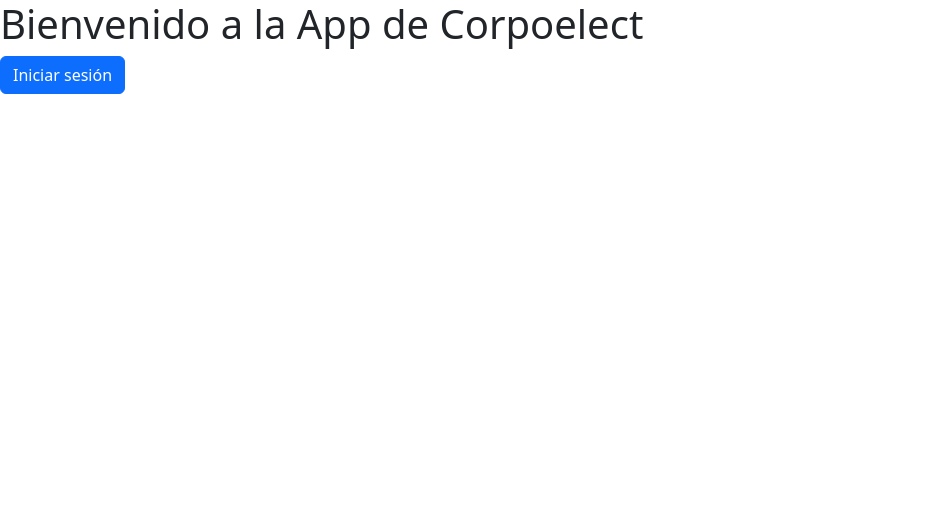
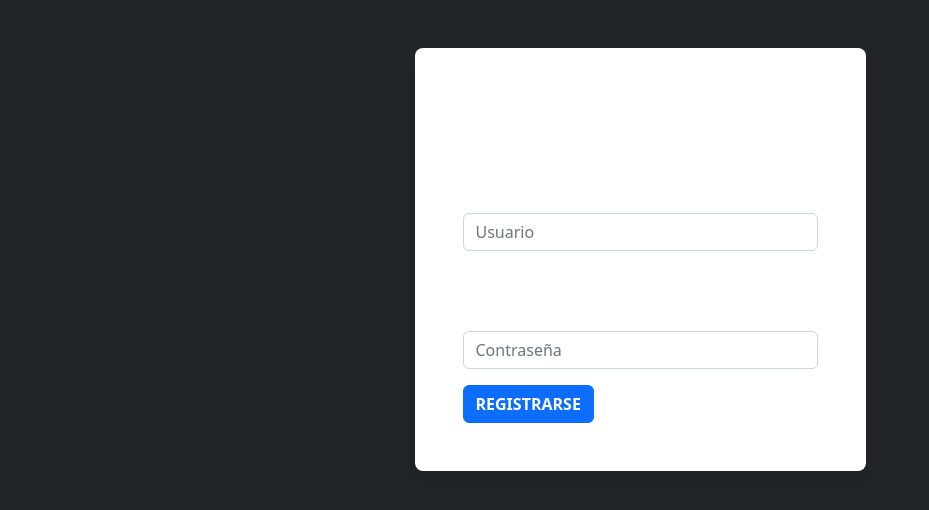
Before and after one commit to LeonardoMontilla74/corpoelect, a React (Create React App) app in the folder frontend/: page / in a window 1280 px wide. Shown: the top 510 px of the page, without its empty margins (0-929 px from the left). Built offline with nearby package versions, Linux system fonts and the light colour scheme.

Commit message:
Register

```diff
--- a/frontend/package.json
+++ b/frontend/package.json
@@ -6,15 +6,17 @@
   "dependencies": {
     "axios": "^1.1.3",
     "bootstrap": "^5.2.2",
+    "dotenv": "^16.0.3",
     "react": "^18.2.0",
     "react-bootstrap": "^2.5.0",
     "react-dom": "^18.2.0",
+    "react-hook-form": "^7.39.4",
     "react-icons": "^4.6.0",
     "react-router-dom": "^6.4.3",
     "react-scripts": "5.0.1"
   },
   "scripts": {
-    "dev": "react-scripts start",
+    "start": "react-scripts start",
     "build": "react-scripts build"
   },
   "eslintConfig": {
@@ -35,6 +37,7 @@
     ]
   },
   "devDependencies": {
+    "@types/dotenv": "^8.2.0",
     "@types/node": "^16.18.0",
     "@types/react": "^18.0.21",
     "@types/react-dom": "^18.0.6",
--- a/frontend/public/index.html
+++ b/frontend/public/index.html
@@ -10,7 +10,7 @@
   <title>App de Corpoelect</title>
 </head>
 
-<body>
+<body class="bg-dark text-white">
   <noscript>You need to enable JavaScript to run this app.</noscript>
   <div id="root"></div>
 </body>
--- a/frontend/src/App.tsx
+++ b/frontend/src/App.tsx
@@ -1,15 +1,14 @@
 import React from 'react';
-import Button from 'react-bootstrap/Button';
+import { Route, Routes } from 'react-router-dom';
+import Home from './pages/Home';
+import Register from './pages/Register';
 
 function App() {
   return (
-    <div>
-      <h1>
-        Bienvenido a la App de Corpoelect
-        {' '}
-      </h1>
-      <Button variant="primary">Iniciar sesión</Button>
-    </div>
+    <Routes>
+      <Route path="/" element={<Register />} />
+      <Route path="/home" element={<Home />} />
+    </Routes>
   );
 }
 
--- /dev/null
+++ b/frontend/src/context/StoreProvider.tsx
@@ -0,0 +1,50 @@
+import axios from 'axios';
+import { useState } from 'react';
+import { useNavigate } from 'react-router-dom';
+import UserContext from './UserContext';
+import { ChildrenProps, InitialState, User } from '../interfaces/User.interface';
+
+function StoreProvider({ children }: ChildrenProps) {
+  const navigate = useNavigate();
+
+  const initialState: InitialState = {
+    userActive: {
+      name: '',
+      password: '',
+      rol: 'user',
+      auth: false,
+    },
+    token: '',
+    allUsers: [],
+  };
+
+  const [state, setState] = useState(initialState);
+
+  async function register({ name, password }: User) {
+    const result = await axios.post('/register', { name, password });
+    setState({
+      ...state,
+      userActive: result.data,
+    });
+    navigate('/home');
+  }
+
+  async function login({ name, password }: User) {
+    const result = await axios.post('/login', { name, password });
+    setState({
+      ...state,
+      userActive: result.data.user,
+      token: result.data.token,
+    });
+    navigate('/home');
+  }
+
+  return (
+    // eslint-disable-next-line react/jsx-no-constructed-context-values
+    <UserContext.Provider value={{ state, register, login }}>
+      {children}
+    </UserContext.Provider>
+  );
+}
+
+export default StoreProvider;
--- /dev/null
+++ b/frontend/src/context/UserContext.tsx
@@ -0,0 +1,6 @@
+import { createContext } from 'react';
+import { Context } from '../interfaces/User.interface';
+
+const UserContext = createContext({} as Context);
+
+export default UserContext;
--- a/frontend/src/index.tsx
+++ b/frontend/src/index.tsx
@@ -1,13 +1,22 @@
 import React from 'react';
 import ReactDOM from 'react-dom/client';
+import { BrowserRouter } from 'react-router-dom';
+import axios from 'axios';
 import App from './App';
+import StoreProvider from './context/StoreProvider';
 import 'bootstrap/dist/css/bootstrap.min.css';
+
+axios.defaults.baseURL = 'http://localhost:4000';
 
 const root = ReactDOM.createRoot(
   document.getElementById('root') as HTMLElement,
 );
 root.render(
   <React.StrictMode>
-    <App />
+    <BrowserRouter>
+      <StoreProvider>
+        <App />
+      </StoreProvider>
+    </BrowserRouter>
   </React.StrictMode>,
 );
--- /dev/null
+++ b/frontend/src/pages/Home.tsx
@@ -0,0 +1,19 @@
+import { useContext } from 'react';
+import UserContext from '../context/UserContext';
+
+function Home() {
+  const { state } = useContext(UserContext);
+
+  return (
+    <header>
+      <h3>{`Hola ${state.userActive?.name}`}</h3>
+      {
+        state.userActive?.auth === false
+          ? <p>Ahora ponte en contacto con el administrador del sitio</p>
+          : <p>Bienvenido</p>
+      }
+    </header>
+  );
+}
+
+export default Home;
--- /dev/null
+++ b/frontend/src/pages/Register.tsx
@@ -0,0 +1,67 @@
+import { useState, useContext } from 'react';
+import { useNavigate } from 'react-router-dom';
+import UserContext from '../context/UserContext';
+
+function Register() {
+  const navigate = useNavigate();
+  const { register } = useContext(UserContext);
+
+  const [input, setInput] = useState({
+    name: '',
+    password: '',
+  });
+
+  function registerUser() {
+    register(input);
+    navigate('/home');
+  }
+
+  return (
+    <div className="container">
+      <div className="row">
+        <div className="col-sm-9 col-md-7 col-lg-5 mx-auto">
+          <div className="card border-0 shadow rounded-3 my-5">
+            <div className="card-body p-4 p-sm-5">
+              <h5 className="card-title text-center mb-5 fw-bold fs-4">Registrarse</h5>
+              <form onSubmit={registerUser}>
+                <div className="form-group mb-3">
+                  <p>Escribe tu nombre y apellido</p>
+                  <input
+                    type="text"
+                    placeholder="Usuario"
+                    className="form-control"
+                    onChange={(e) => setInput({
+                      ...input,
+                      name: e.target.value,
+                    })}
+                  />
+                </div>
+
+                <div className="form-group mb-3">
+                  <p>Escribe una contraseña única pero facíl de recordar</p>
+                  <input
+                    type="password"
+                    placeholder="Contraseña"
+                    className="form-control"
+                    onChange={(e) => setInput({
+                      ...input,
+                      password: e.target.value,
+                    })}
+                  />
+                </div>
+
+                <input
+                  className="btn btn-primary btn-login text-uppercase fw-bold"
+                  type="submit"
+                  value="Registrarse"
+                />
+              </form>
+            </div>
+          </div>
+        </div>
+      </div>
+    </div>
+  );
+}
+
+export default Register;
```
Also changed, not shown: frontend/src/interfaces/User.interface.ts (added, +22 -0 lines), frontend/.eslintrc.js.
